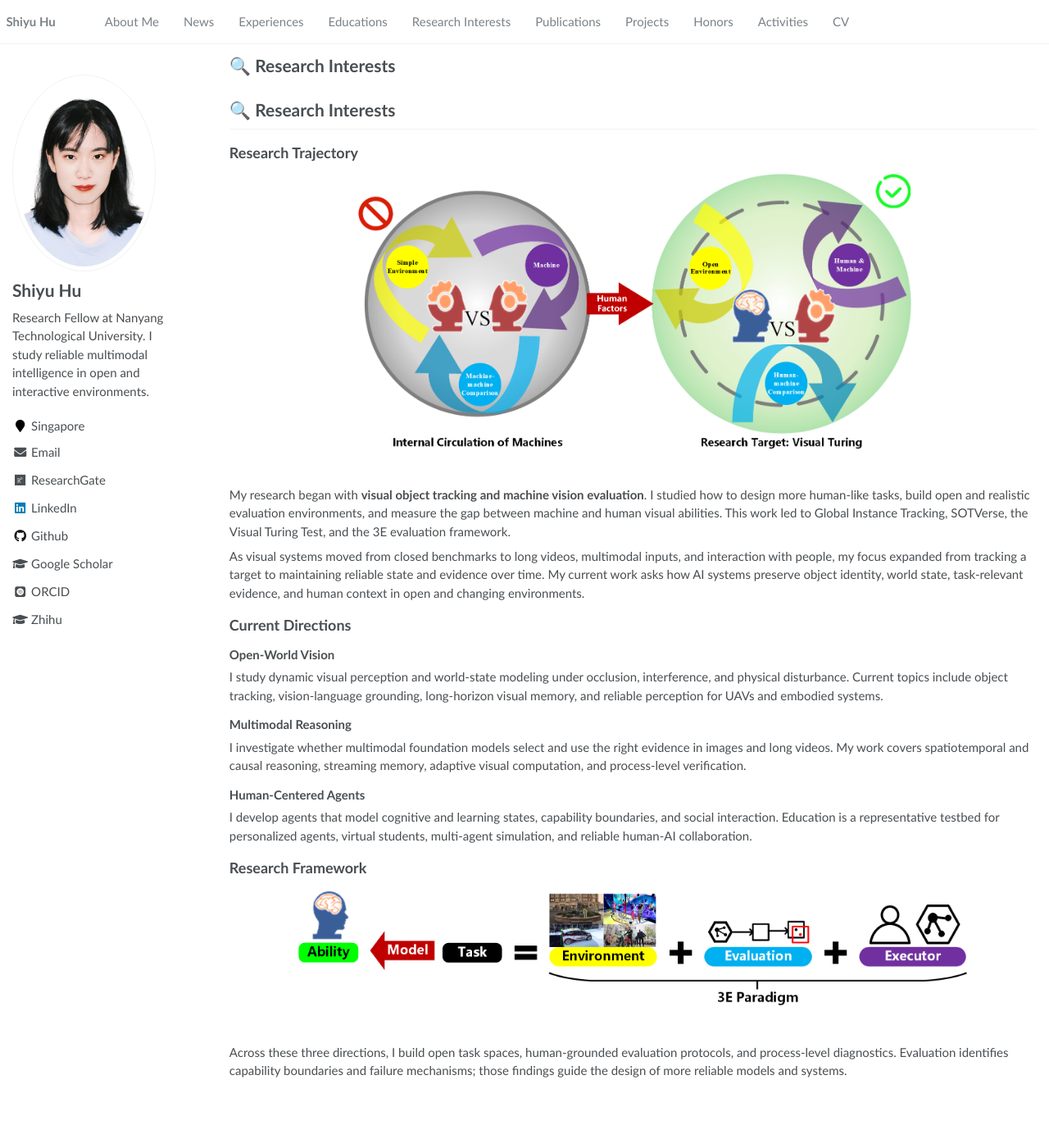
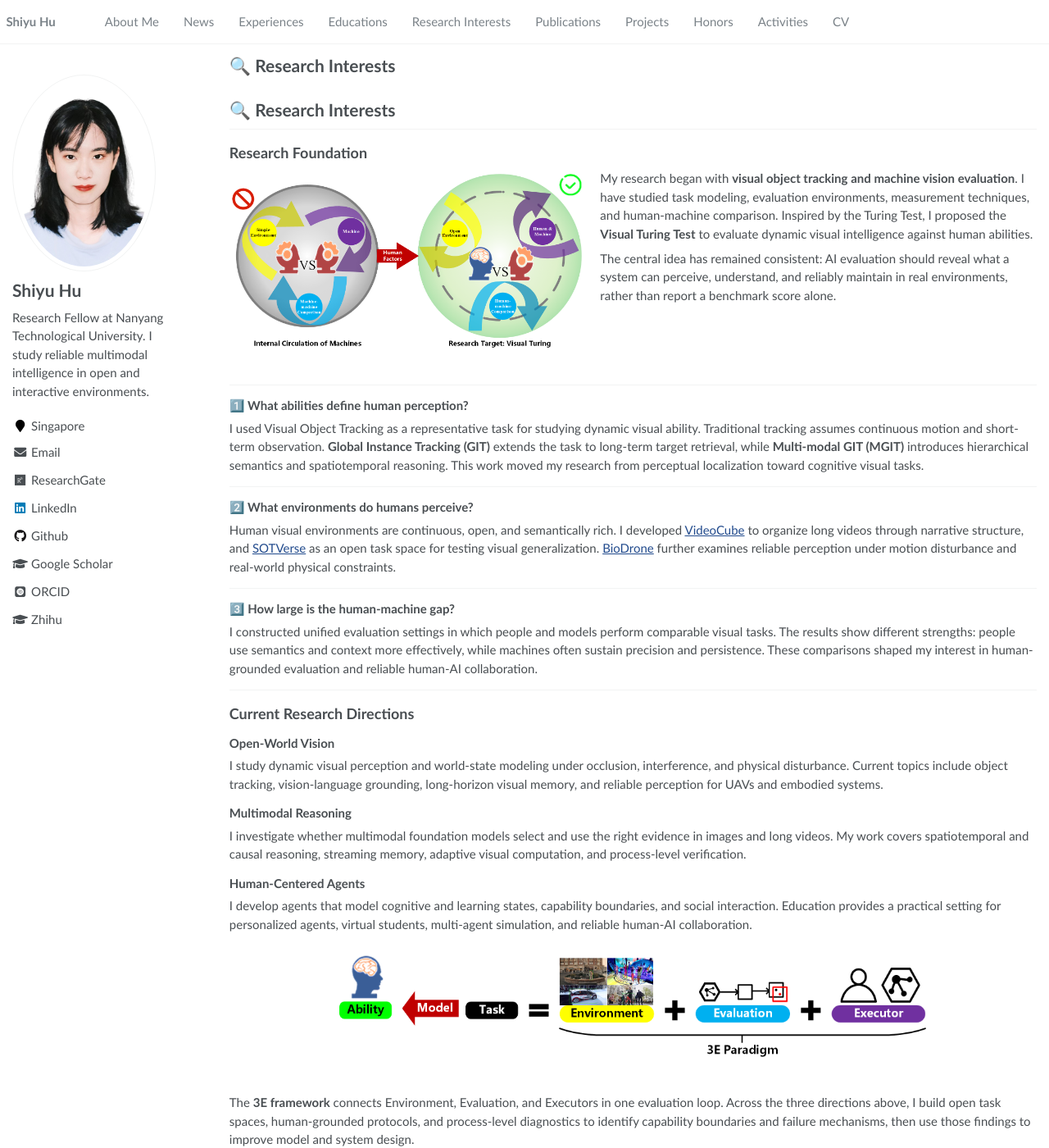
Before and after one commit to huuuuusy/huuuuusy.github.io, a Jekyll site: the page built from _pages/includes/interests.md, in a window 1280 px wide and 1400 px high. Shown: the whole window at 82% size. Built offline with Jekyll 4.4.1, drawn with Linux system fonts in a browser that asks for light colours; some web fonts are replaced; our own code applies the rules of GitHub Pages for plain Markdown files.

Commit message:
Restore research trajectory layout and core framing

```diff
--- a/_pages/includes/interests.md
+++ b/_pages/includes/interests.md
@@ -1,16 +1,38 @@
 # 🔍️ Research Interests
 
-## Research Trajectory
+## Research Foundation
 
 <figure class="research-figure research-figure--history">
   <img src="/images/goal.png" alt="Research trajectory from visual perception tasks to human-grounded intelligence evaluation">
 </figure>
 
-My research began with **visual object tracking and machine vision evaluation**. I studied how to design more human-like tasks, build open and realistic evaluation environments, and measure the gap between machine and human visual abilities. This work led to Global Instance Tracking, SOTVerse, the Visual Turing Test, and the 3E evaluation framework.
+My research began with **visual object tracking and machine vision evaluation**. I have studied task modeling, evaluation environments, measurement techniques, and human-machine comparison. Inspired by the Turing Test, I proposed the **Visual Turing Test** to evaluate dynamic visual intelligence against human abilities.
 
-As visual systems moved from closed benchmarks to long videos, multimodal inputs, and interaction with people, my focus expanded from tracking a target to maintaining reliable state and evidence over time. My current work asks how AI systems preserve object identity, world state, task-relevant evidence, and human context in open and changing environments.
+The central idea has remained consistent: AI evaluation should reveal what a system can perceive, understand, and reliably maintain in real environments, rather than report a benchmark score alone.
 
-## Current Directions
+<div class="research-figure-clear"></div>
+
+---
+
+### 1️⃣ What abilities define human perception?
+
+I used Visual Object Tracking as a representative task for studying dynamic visual ability. Traditional tracking assumes continuous motion and short-term observation. **Global Instance Tracking (GIT)** extends the task to long-term target retrieval, while **Multi-modal GIT (MGIT)** introduces hierarchical semantics and spatiotemporal reasoning. This work moved my research from perceptual localization toward cognitive visual tasks.
+
+---
+
+### 2️⃣ What environments do humans perceive?
+
+Human visual environments are continuous, open, and semantically rich. I developed [VideoCube](http://videocube.aitestunion.com/) to organize long videos through narrative structure, and [SOTVerse](https://huuuuusy.github.io/#SOTVerse) as an open task space for testing visual generalization. [BioDrone](https://huuuuusy.github.io/#BioDrone) further examines reliable perception under motion disturbance and real-world physical constraints.
+
+---
+
+### 3️⃣ How large is the human-machine gap?
+
+I constructed unified evaluation settings in which people and models perform comparable visual tasks. The results show different strengths: people use semantics and context more effectively, while machines often sustain precision and persistence. These comparisons shaped my interest in human-grounded evaluation and reliable human-AI collaboration.
+
+---
+
+## Current Research Directions
 
 ### Open-World Vision
 
@@ -22,12 +44,10 @@ I investigate whether multimodal foundation models select and use the right evid
 
 ### Human-Centered Agents
 
-I develop agents that model cognitive and learning states, capability boundaries, and social interaction. Education is a representative testbed for personalized agents, virtual students, multi-agent simulation, and reliable human-AI collaboration.
-
-## Research Framework
+I develop agents that model cognitive and learning states, capability boundaries, and social interaction. Education provides a practical setting for personalized agents, virtual students, multi-agent simulation, and reliable human-AI collaboration.
 
 <figure class="research-figure research-figure--framework">
   <img src="/images/3E.png" alt="The 3E framework connecting environment, evaluation, and executors">
 </figure>
 
-Across these three directions, I build open task spaces, human-grounded evaluation protocols, and process-level diagnostics. Evaluation identifies capability boundaries and failure mechanisms; those findings guide the design of more reliable models and systems.
+The **3E framework** connects Environment, Evaluation, and Executors in one evaluation loop. Across the three directions above, I build open task spaces, human-grounded protocols, and process-level diagnostics to identify capability boundaries and failure mechanisms, then use those findings to improve model and system design.
--- a/assets/css/main.scss
+++ b/assets/css/main.scss
@@ -137,11 +137,24 @@ h1:before, .anchor:before {
 }
 
 .research-figure--history {
-    max-width: 680px;
+    max-width: 430px;
 }
 
 .research-figure--framework {
-    max-width: 820px;
+    max-width: 720px;
+    margin-top: 1.75rem;
+}
+
+.research-figure-clear {
+    clear: both;
+}
+
+@media (min-width: 48em) {
+    .research-figure--history {
+        float: left;
+        width: 46%;
+        margin: .35rem 1.5rem .75rem 0;
+    }
 }
 
 .badge {
```
